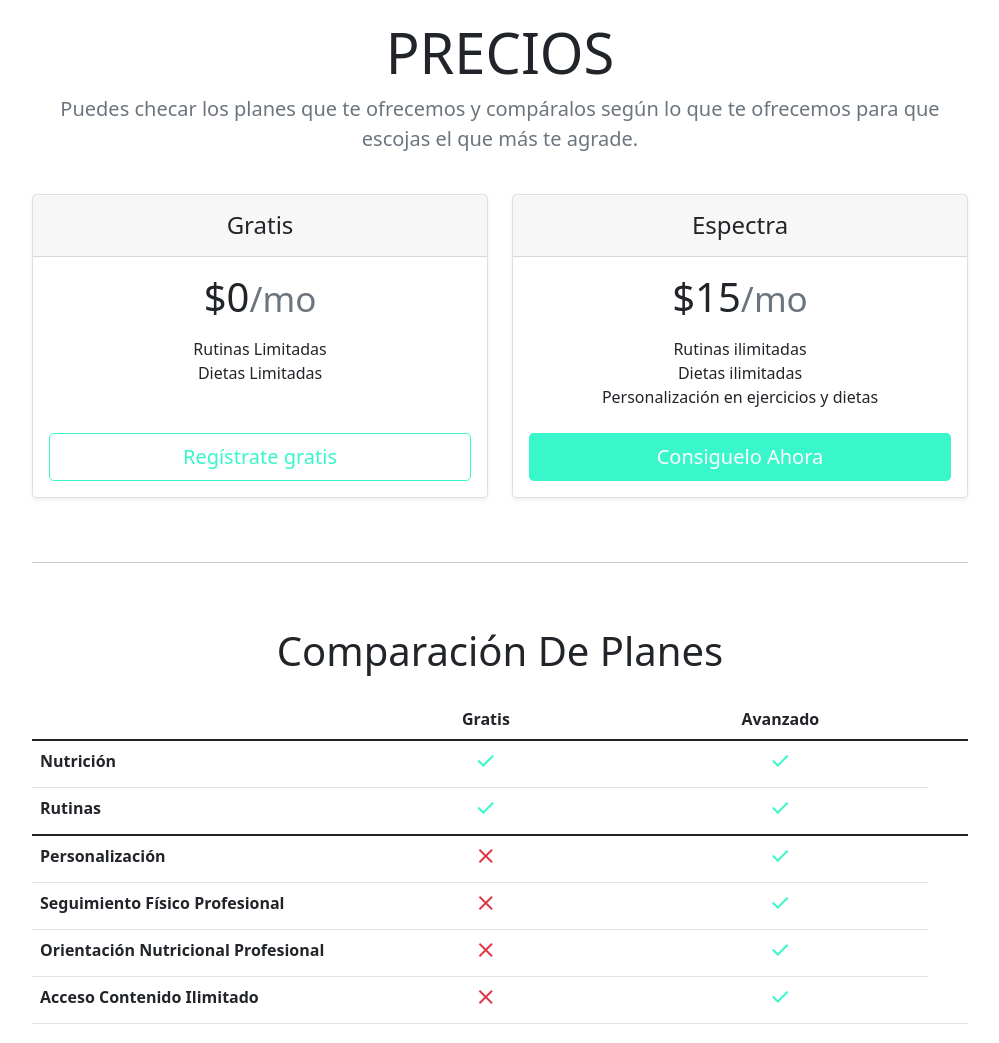
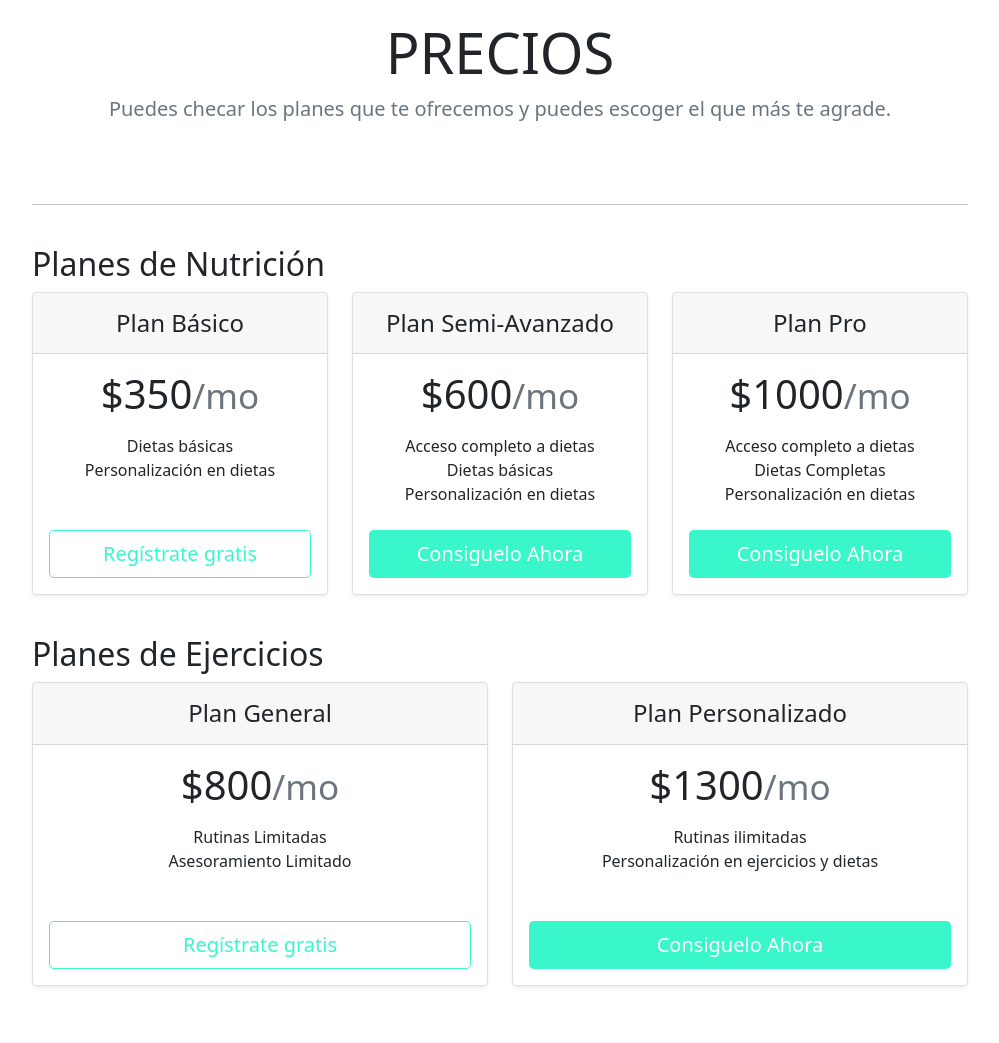
Before and after one commit to LuisFlores083/EspectraServSW, a plain HTML site: page html/precios.html in a window 1280 px wide. Shown: the part 102-1145 px from the top of the page, without its empty margins (140-1139 px from the left). Drawn offline with nearby package versions, Linux system fonts and the light colour scheme; files whose address does not match are found by name.

Commit message:
Actualizacion de Precios

```diff
--- a/html/precios.html
+++ b/html/precios.html
@@ -39,19 +39,23 @@
       <div class="container py-3">
         <div class="pricing-header p-3 pb-md-4 mx-auto text-center">
           <h1 class="display-4 fw-normal">PRECIOS</h1>
-          <p class="fs-5 text-muted">Puedes checar los planes que te ofrecemos y compáralos según lo que te ofrecemos para que escojas el que más te agrade.</p>
+          <p class="fs-5 text-muted">Puedes checar los planes que te ofrecemos y puedes escoger el que más te agrade.</p>
         </div>
-        <div class="row row-cols-1 row-cols-md-2 mb-3 text-center">
+        <hr class="container featurette-divider contenido">
+
+        <div>
+          <h2 class="">Planes de Nutrición</h2>
+          <div class="row row-cols-1 row-cols-md-3 mb-3 text-center">
             <div class="col">
               <div class="card mb-4 rounded-3 shadow-sm">
                 <div class="card-header py-3">
-                <h4 class="my-0 fw-normal">Gratis</h4>
+                  <h4 class="my-0 fw-normal">Plan Básico</h4>
                 </div>
                 <div class="card-body">
-                <h1 class="card-title pricing-card-title">$0<small class="text-muted fw-light">/mo</small></h1>
+                  <h1 class="card-title pricing-card-title">$350<small class="text-muted fw-light">/mo</small></h1>
                   <ul class="list-unstyled mt-3 mb-4">
-                  <li>Rutinas Limitadas</li>
-                  <li>Dietas Limitadas</li>
+                    <li>Dietas básicas</li>
+                    <li>Personalización en dietas</li>
                     <br>
                   </ul>
                   <button type="button" class="w-100 btn btn-lg btnCustomLine">Regístrate gratis</button>
@@ -61,26 +65,81 @@
             <div class="col">
               <div class="card mb-4 rounded-3 shadow-sm">
                 <div class="card-header py-3">
-                <h4 class="my-0 fw-normal">Espectra</h4>
+                  <h4 class="my-0 fw-normal">Plan Semi-Avanzado</h4>
                 </div>
                 <div class="card-body">
-                <h1 class="card-title pricing-card-title">$15<small class="text-muted fw-light">/mo</small></h1>
+                  <h1 class="card-title pricing-card-title">$600<small class="text-muted fw-light">/mo</small></h1>
                   <ul class="list-unstyled mt-3 mb-4">
-                  <li>Rutinas ilimitadas</li>
-                  <li>Dietas ilimitadas</li>
-                  <li>Personalización en ejercicios y dietas</li>
-                  <li></li>
+                    <li>Acceso completo a dietas</li>
+                    <li>Dietas básicas</li>
+                    <li>Personalización en dietas</li>
+                  </ul>
+                  <button type="button" class="w-100 btn btn-lg btnCustom">Consiguelo Ahora</button>
+                </div>
+              </div>
+            </div>
+            <div class="col">
+              <div class="card mb-4 rounded-3 shadow-sm">
+                <div class="card-header py-3">
+                  <h4 class="my-0 fw-normal">Plan Pro</h4>
+                </div>
+                <div class="card-body">
+                  <h1 class="card-title pricing-card-title">$1000<small class="text-muted fw-light">/mo</small></h1>
+                  <ul class="list-unstyled mt-3 mb-4">
+                    <li>Acceso completo a dietas</li>
+                    <li>Dietas Completas</li>
+                    <li>Personalización en dietas</li>
                   </ul>
                   <button type="button" class="w-100 btn btn-lg btnCustom">Consiguelo Ahora</button>
                 </div>
               </div>
             </div>
           </div>
+        </div>
+
+        <div>
+          <h2 class="">Planes de Ejercicios</h2>
+          <div class="row row-cols-1 row-cols-md-2 mb-3 text-center">
+            <div class="col">
+              <div class="card mb-4 rounded-3 shadow-sm">
+                <div class="card-header py-3">
+                  <h4 class="my-0 fw-normal">Plan General</h4>
+                </div>
+                <div class="card-body">
+                  <h1 class="card-title pricing-card-title">$800<small class="text-muted fw-light">/mo</small></h1>
+                  <ul class="list-unstyled mt-3 mb-4">
+                    <li>Rutinas Limitadas</li>
+                    <li>Asesoramiento Limitado</li>
+                    <br>
+                  </ul>
+                  <button type="button" class="w-100 btn btn-lg btnCustomLine">Regístrate gratis</button>
+                </div>
+              </div>
+            </div>
+            <div class="col">
+              <div class="card mb-4 rounded-3 shadow-sm">
+                <div class="card-header py-3">
+                  <h4 class="my-0 fw-normal">Plan Personalizado</h4>
+                </div>
+                <div class="card-body">
+                  <h1 class="card-title pricing-card-title">$1300<small class="text-muted fw-light">/mo</small></h1>
+                  <ul class="list-unstyled mt-3 mb-4">
+                    <li>Rutinas ilimitadas</li>
+                    <li>Personalización en ejercicios y dietas</li>
+                    <br>
+                  </ul>
+                  <button type="button" class="w-100 btn btn-lg btnCustom">Consiguelo Ahora</button>
+                </div>
+              </div>
+            </div>
+          </div>
+        </div>
+
 
         <hr class="container featurette-divider contenido">
         <br>
 
-        <!--//////////////////////////////////////////////////////////////////////////////////////-->
+        <!--//////////////////////////////////////////////////////////////////////////////////////
         <h2 class="display-6 text-center mb-4">Comparación De Planes</h2>
         <div class="table-responsive">
           <table class="table text-center">
@@ -128,7 +187,7 @@
               </tr>
             </tbody>
           </table>
-        </div>
+        </div>-->
       </div>
       <br>
     </main>
```
Also changed, not shown: index.html (line endings or trailing spaces). Lines whose indentation alone changed are shown as unchanged.
